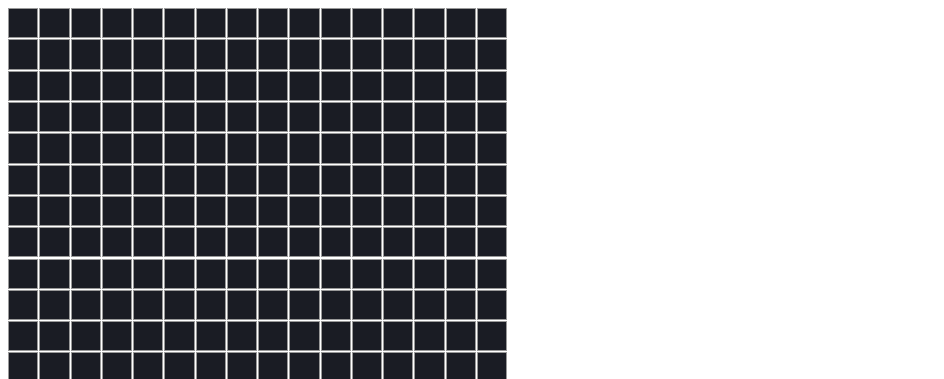
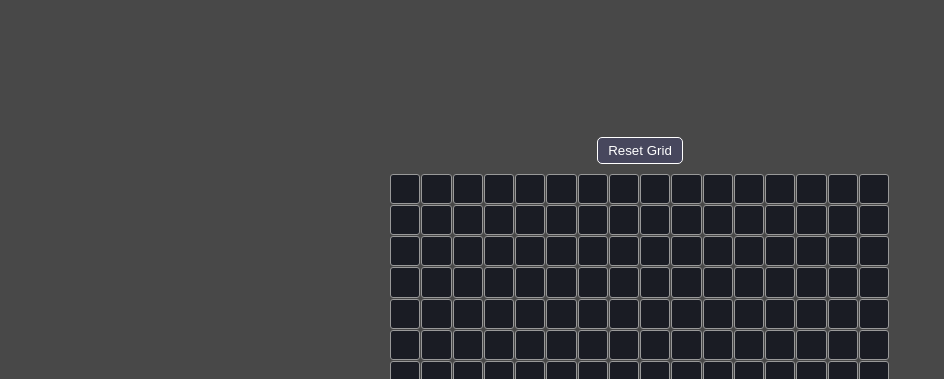
Before and after one commit to haimseven/etch-a-sketch, a plain HTML site: page index.html in a window 1280 px wide. Shown: the top 379 px of the page, without its empty margins (0-944 px from the left). Drawn offline with Linux system fonts and the light colour scheme.

Commit message:
Added reset button to reset grid

```diff
--- a/index.html
+++ b/index.html
@@ -7,7 +7,9 @@
     <title>Etch-A-Sketch</title>
 </head>
 <body>
-    <div class="container"></div>
+    <button id="reset-button" onclick="resetGrid()">Reset Grid</button>
+
+    <div class="container" id="grid-container"></div>
 
     <script src="script.js"></script>
 </body>
--- a/script.js
+++ b/script.js
@@ -1,5 +1,20 @@
 const container = document.querySelector(".container");
 
+function resetGrid(){
+    container.innerHTML = "";
+
+    for (let i = 0; i < 16; i++) {
+        for (let j = 0; j < 16; j++) {
+            const square = document.createElement("div");
+            square.classList.add("square");
+            square.addEventListener("mouseover", function() {
+                square.classList.add("hovered");
+            });
+            container.appendChild(square);
+        }
+    }
+
+}
 for (let i = 0; i < 16; i++) {
     for (let j = 0; j < 16; j++) {
         const square = document.createElement("div");
--- a/style.css
+++ b/style.css
@@ -1,16 +1,43 @@
+body {
+    margin: 0;
+    display: flex;
+    flex-direction: column;
+    justify-content: center;
+    align-items: center;
+    height: 100vh;
+    background-color: #484848;
+    font-family: monospace;
+}
+
+#reset-button{
+    margin: 10px;
+    padding: 5px 10px;
+    border-radius: 5px;
+    border: 1px solid white;
+    background-color: #47475d;
+    color: white;
+}
+
+#reset-button:hover{
+    border: 1px solid #f9ae4d;
+    color: #f9ae4d;
+    cursor: pointer;
+}
+
 .container {
     display: flex;
     flex-wrap: wrap;
-    width: 500px; /* Adjust width as needed */
+    width: 500px;
     height: 500px;
     gap: 1px;
 }
 
 .square {
-    width: calc(100% / 16 - 3px); /* Adjust width and height to create square divs */
+    width: calc(100% / 16 - 3px);
     height: calc(100% / 16 - 3px);
     background-color: #1a1c24;
     border: 1px solid #999;
+    border-radius: 3px;
     transition: background-color 0.3s ease;
 }
 
```
